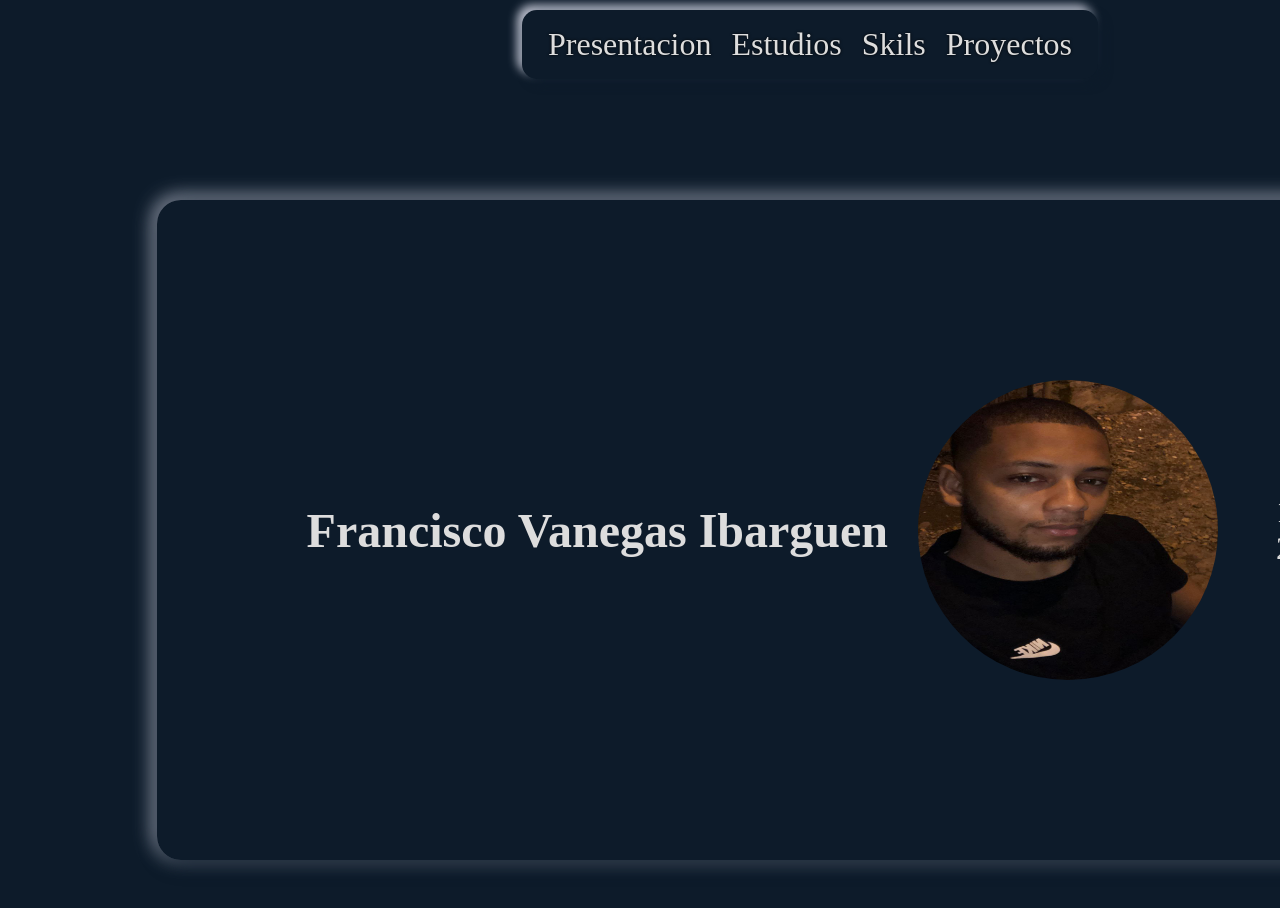
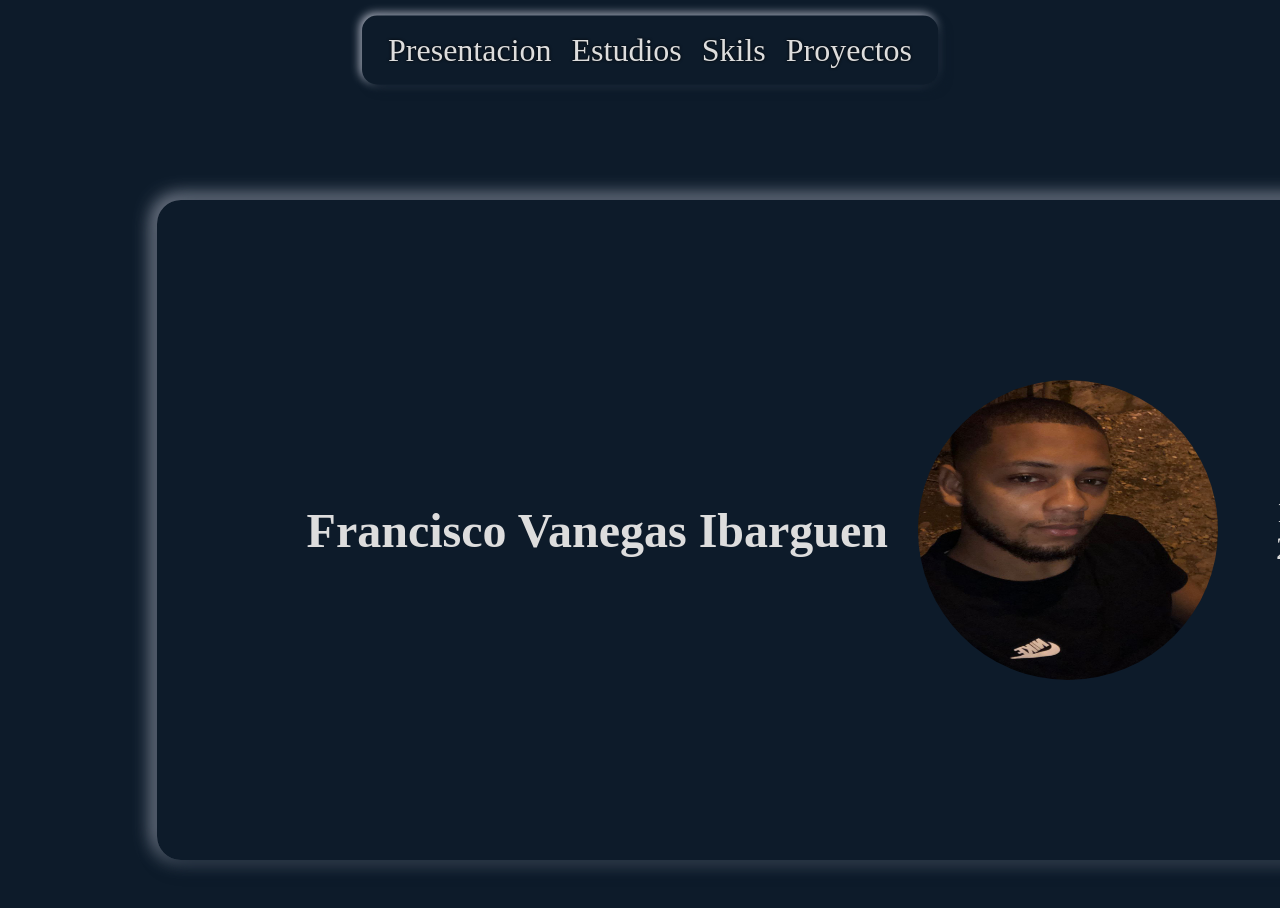
Before and after one commit to FranciscoDJVI/Javascript, a React (Create React App) app in the folder mifirstpage/: page / in a window 1280 px wide. Shown: the top 908 px of the page. Built offline with nearby package versions, Linux system fonts and the light colour scheme.

Commit message:
center navbar

```diff
--- a/mifirstpage/src/App.css
+++ b/mifirstpage/src/App.css
@@ -25,14 +25,15 @@ body {
   margin-bottom: 200px;
   font-size: 2rem;
   position: fixed;
-  top: 0;
-  left: 40%;
+  top: 5%;
+  left: 50%;
+  transform: translate(-50%, -50%);
   width: fit-content;
   z-index: 1000;
   padding: 1rem;
   box-shadow:
     5px 5px 10px #0d1b2a,
-    -5px -5px 10px #babecc;
+    -2px -2px 10px #babecc;
   border-radius: 15px;
 }
 
```
